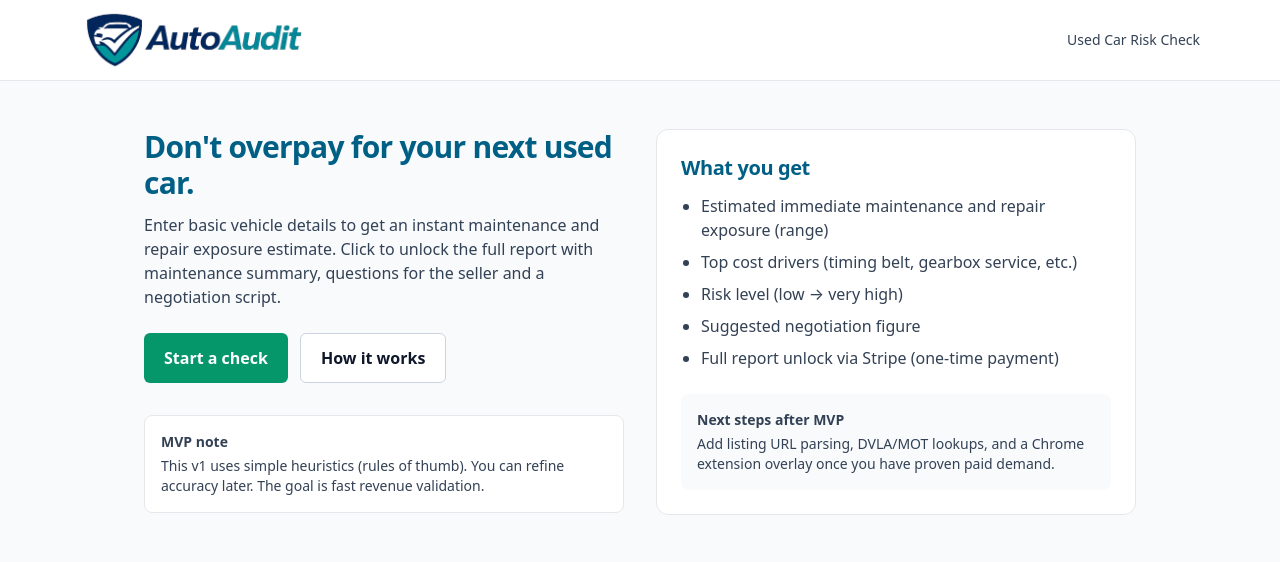
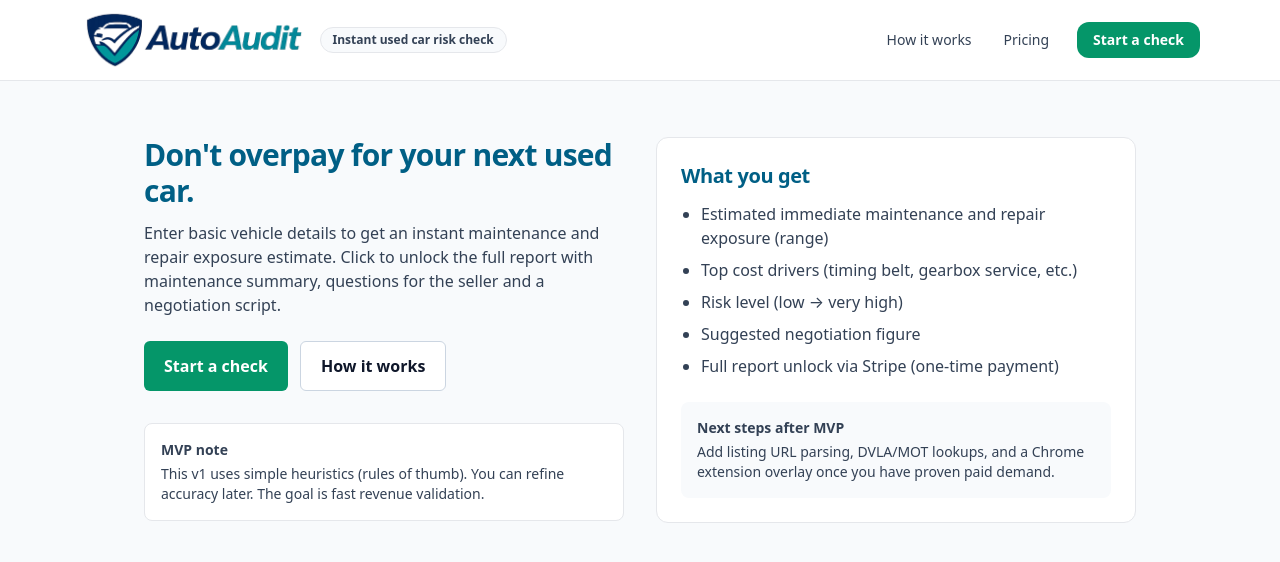
Before and after one commit to mickleethirty-vendium/autoaudit, a Next.js app: page / in a window 1280 px wide. Shown: the top 562 px of the page. Built offline with nearby package versions, Linux system fonts and the light colour scheme.

Commit message:
Add SaaS-style sticky header and use cropped logo

```diff
--- a/app/layout.tsx
+++ b/app/layout.tsx
@@ -10,30 +10,56 @@ export default function RootLayout({ children }: { children: React.ReactNode })
   return (
     <html lang="en">
       <body className="min-h-screen bg-slate-50 text-slate-900">
-        {/* Header */}
-        <header className="bg-white border-b">
+        {/* SaaS Header */}
+        <header className="sticky top-0 z-50 border-b bg-white/90 backdrop-blur">
           <div className="mx-auto w-full max-w-6xl px-4">
             <div className="flex items-center justify-between py-2">
-              {/* Left: Logo */}
+              {/* Left: Brand */}
+              <div className="flex items-center gap-3">
                 <Link href="/" className="flex items-center">
                   <img
-                  src="/logo-v2.png"
+                    src="/logo-tight.png"
                     alt="AutoAudit"
                     className="block select-none"
-                  style={{ height: 64 }}
+                    style={{ height: 64, width: "auto" }}
                   />
                 </Link>
 
-              {/* Right: Tagline */}
-              <div className="hidden sm:block text-sm font-medium text-slate-700">
-                Used Car Risk Check
+                {/* Small value badge */}
+                <span className="hidden sm:inline-flex items-center rounded-full border bg-slate-50 px-3 py-1 text-xs font-semibold text-slate-700">
+                  Instant used car risk check
+                </span>
               </div>
+
+              {/* Right: Nav */}
+              <nav className="hidden sm:flex items-center gap-2">
+                <Link
+                  href="/#how"
+                  className="rounded-lg px-3 py-2 text-sm font-medium text-slate-700 hover:bg-slate-50"
+                >
+                  How it works
+                </Link>
+
+                <Link
+                  href="/#pricing"
+                  className="rounded-lg px-3 py-2 text-sm font-medium text-slate-700 hover:bg-slate-50"
+                >
+                  Pricing
+                </Link>
+
+                <Link
+                  href="/check"
+                  className="ml-2 inline-flex items-center justify-center rounded-xl bg-emerald-600 px-4 py-2 text-sm font-semibold text-white hover:bg-emerald-700"
+                >
+                  Start a check
+                </Link>
+              </nav>
             </div>
           </div>
         </header>
 
         {/* Page content */}
-        <main className="mx-auto w-full max-w-6xl px-4 pt-2 pb-16">
+        <main className="mx-auto w-full max-w-6xl px-4 pt-4 pb-16">
           {children}
         </main>
       </body>
```
Also changed, not shown: public/logo-tight.png (added). Lines whose indentation alone changed are shown as unchanged.
